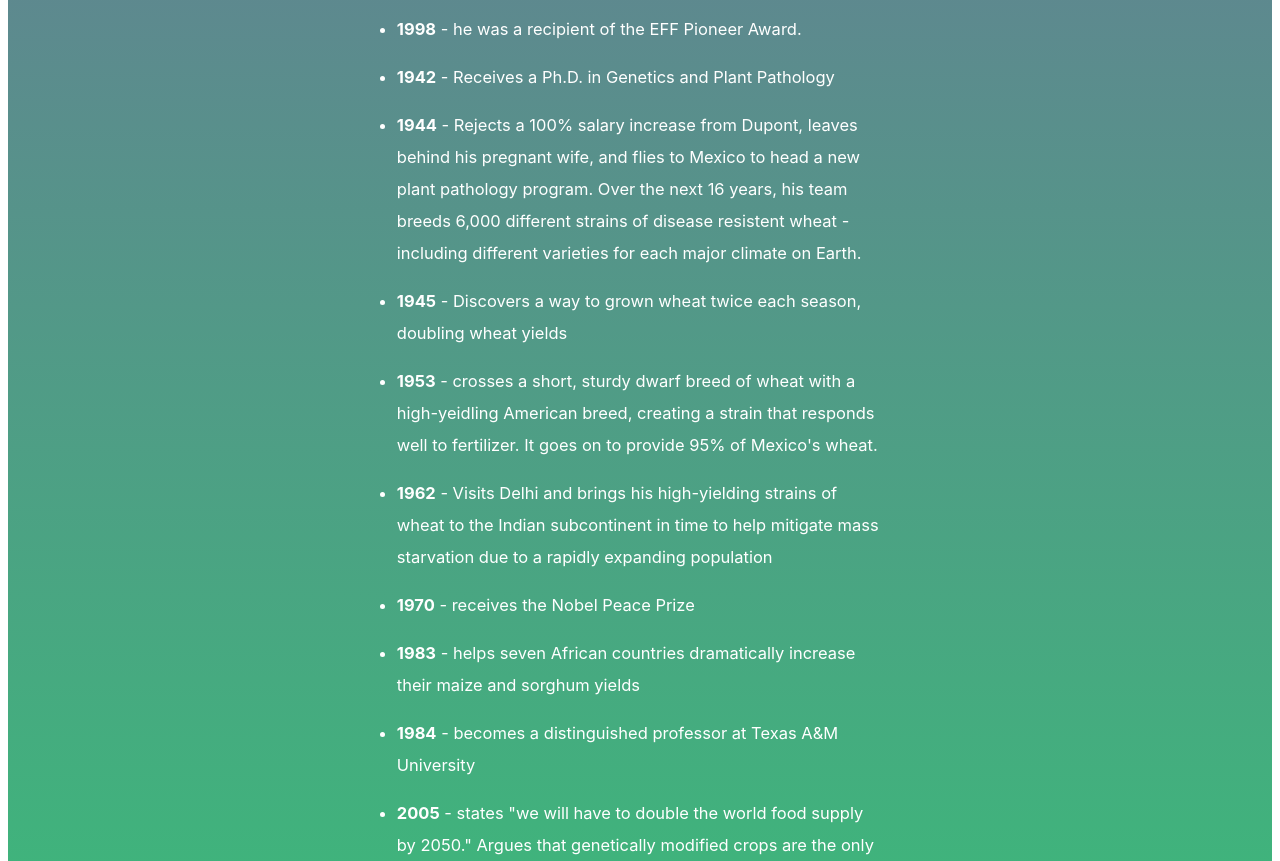
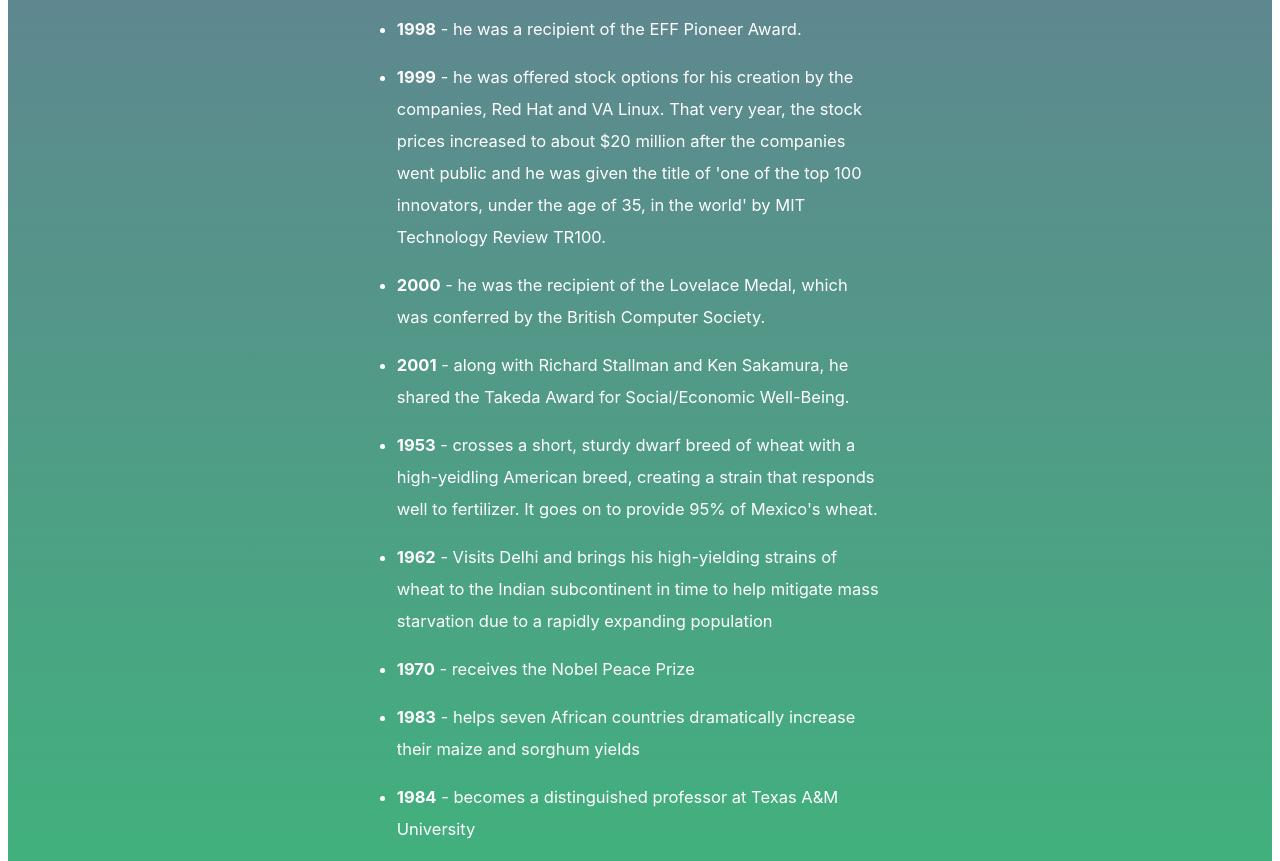
Before and after one commit to pepsamo/tribute-page, a plain HTML site: page index.html in a window 1280 px wide. Shown: the part 1440-2301 px from the top of the page. Drawn offline with Linux system fonts and the light colour scheme.

Commit message:
Update the timeline 3.0

```diff
--- a/index.html
+++ b/index.html
@@ -50,16 +50,19 @@
                     <strong>1998</strong> - he was a recipient of the EFF Pioneer Award.
                 </li>
                 <li>
-                    <strong>1942</strong> - Receives a Ph.D. in Genetics and Plant Pathology
+                    <strong>1999</strong> - he was offered stock options for his creation by the companies, Red Hat and
+                    VA Linux. That very year, the stock prices increased to about $20 million after the companies went
+                    public
+                    and he was given the title of 'one of the top 100 innovators, under the age of 35, in the world' by
+                    MIT Technology Review TR100.
                 </li>
                 <li>
-                    <strong>1944</strong> - Rejects a 100% salary increase from Dupont, leaves behind his pregnant wife,
-                    and flies to Mexico to head a new plant pathology program. Over the next 16 years, his team breeds
-                    6,000 different strains of disease resistent wheat - including different varieties for each major
-                    climate on Earth.
+                    <strong>2000</strong> - he was the recipient of the Lovelace Medal, which was conferred by the
+                    British Computer Society.
                 </li>
                 <li>
-                    <strong>1945</strong> - Discovers a way to grown wheat twice each season, doubling wheat yields
+                    <strong>2001</strong> - along with Richard Stallman and Ken Sakamura, he shared the Takeda Award for
+                    Social/Economic Well-Being.
                 </li>
                 <li>
                     <strong>1953</strong> - crosses a short, sturdy dwarf breed of wheat with a high-yeidling American
```
